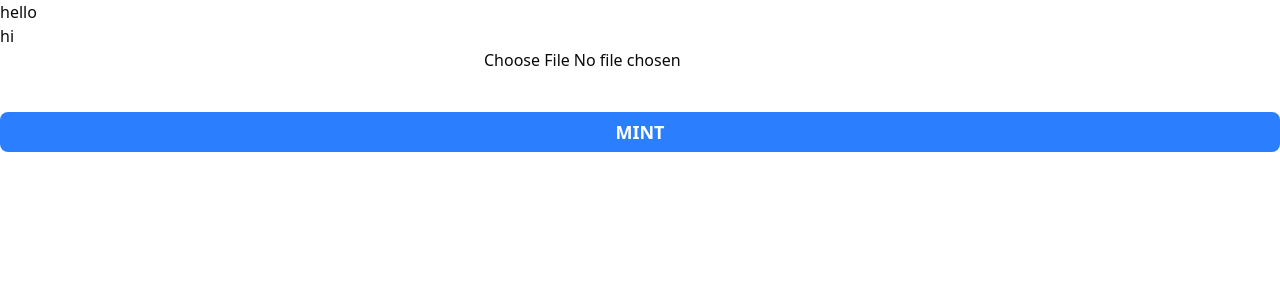
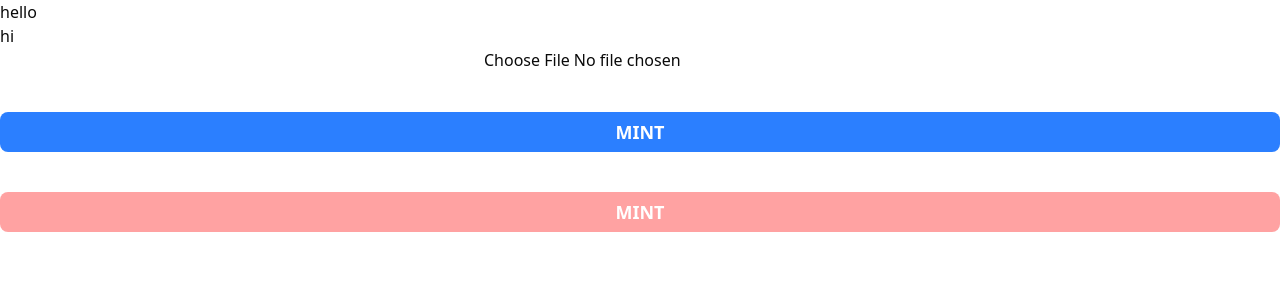
Before and after one commit to rayrhehs/color-crunch, a React (Vite) app in the folder client/: page / in a window 1280 px wide. Shown: the top 300 px of the page. Built offline with nearby package versions, Linux system fonts and the light colour scheme.

Commit message:
Testing other image generation techniques

```diff
--- a/client/src/components/Sidebar/Sidebar.tsx
+++ b/client/src/components/Sidebar/Sidebar.tsx
@@ -39,6 +39,28 @@ function Sidebar() {
       });
   };
 
+  const getStats = () => {
+    if (!uploadedImage) {
+      console.error("No image selected!");
+      return;
+    }
+
+    const formData = new FormData();
+
+    formData.append("image", uploadedImage);
+
+    axios
+      .post("http://127.0.0.1:5000/generate-modified", formData, {
+        // responseType: "blob",
+      })
+      .then((response) => {
+        console.log(response);
+      })
+      .catch((error) => {
+        console.error(error);
+      });
+  };
+
   return (
     <div className="flex flex-col justify-center items-center gap-10">
       {generatedImage && <img src={generatedImage} alt="Generated" />}
@@ -46,6 +68,14 @@ function Sidebar() {
       <Button variant={"mint"} size={"lg"} onClick={onSubmit}>
         MINT
       </Button>
+      <Button
+        variant={"mint"}
+        size={"lg"}
+        onClick={getStats}
+        className="bg-red-300"
+      >
+        MINT
+      </Button>
     </div>
   );
 }
```
Also changed, not shown: 1 other file (tests, documents, lock files or other folders).
